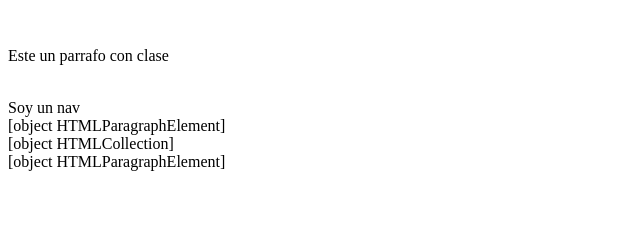
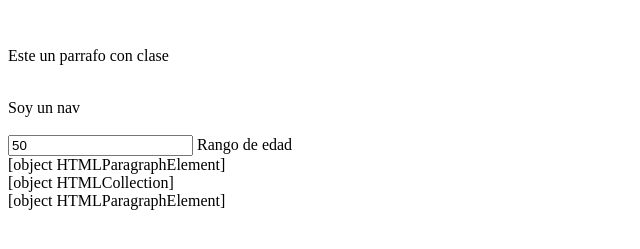
Before and after one commit to luisdavid24/curso-javascript, a plain HTML site: page nivelJunior/indexBasico.html in a window 1280 px wide. Shown: the part 101-350 px from the top of the page, without its empty margins (0-640 px from the left). Drawn offline with Linux system fonts and the light colour scheme.

Commit message:
trabajando con setAttribute

```diff
--- a/nivelJunior/indexBasico.html
+++ b/nivelJunior/indexBasico.html
@@ -13,6 +13,10 @@
     <p class="parrafo_clase">Este un parrafo con clase</p>
     <br/>
     <nav>Soy un nav</nav>
+    <br/>
+    <input type="range" class="rangoEtario">
+    <label>Rango de edad</label>
+    <br/>
     <!-- <script type="text/javascript" src="javascriptBasico.js"></script> -->
     <!-- <script type="text/javascript"src="javascriptCadena.js"></script> -->
     <script type="text/javascript"src="javascriptGetElement.js"></script>
--- a/nivelJunior/javascriptGetElement.js
+++ b/nivelJunior/javascriptGetElement.js
@@ -8,3 +8,7 @@ document.write(navar+"<br/>");
 // selecciona todo los elementos que concidan con lo buscado
 let parrafoClase=document.querySelector(".parrafo_clase");
 document.write(parrafoClase+"<br/>");
+
+
+const rangoEtario= document.querySelector(".rangoEtario");
+rangoEtario.setAttribute("type","text");
```
